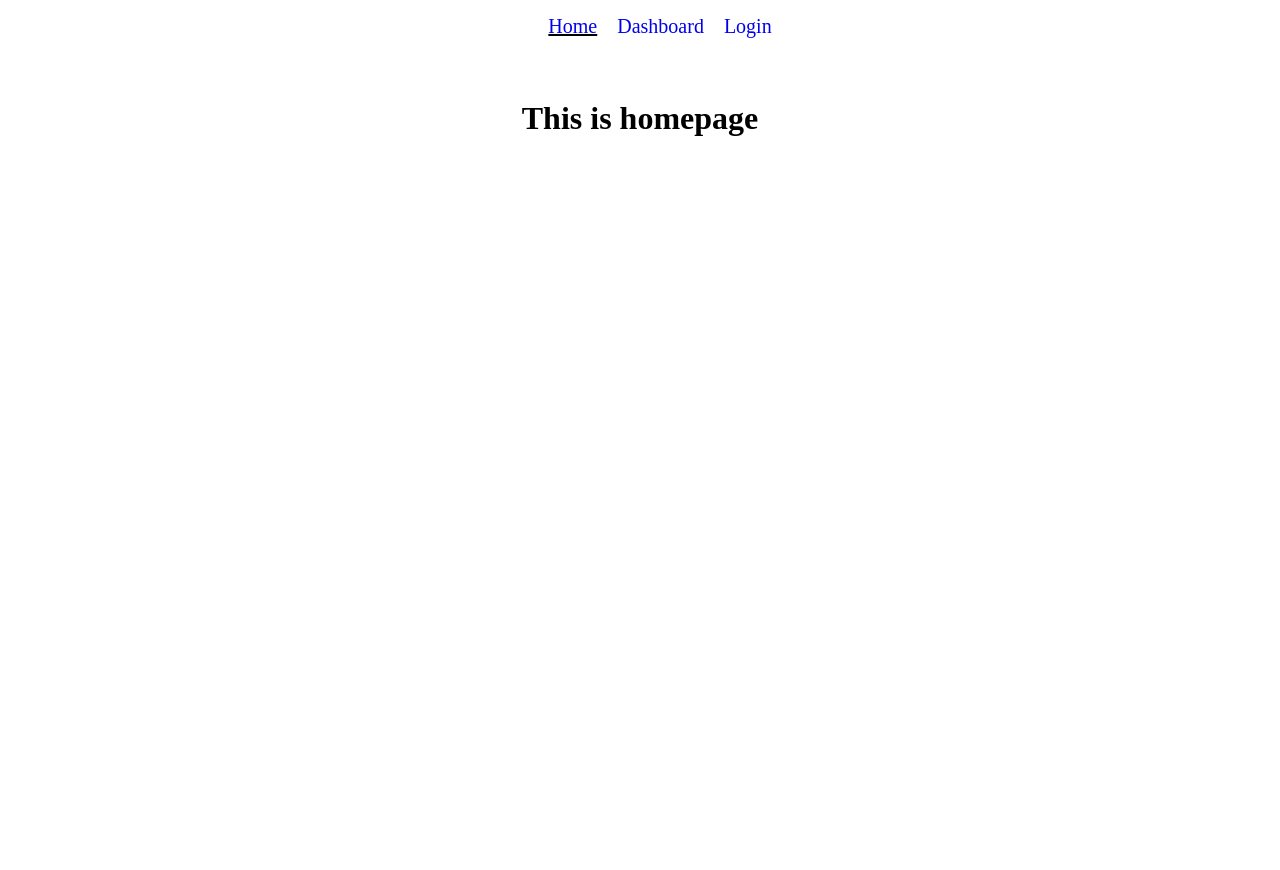
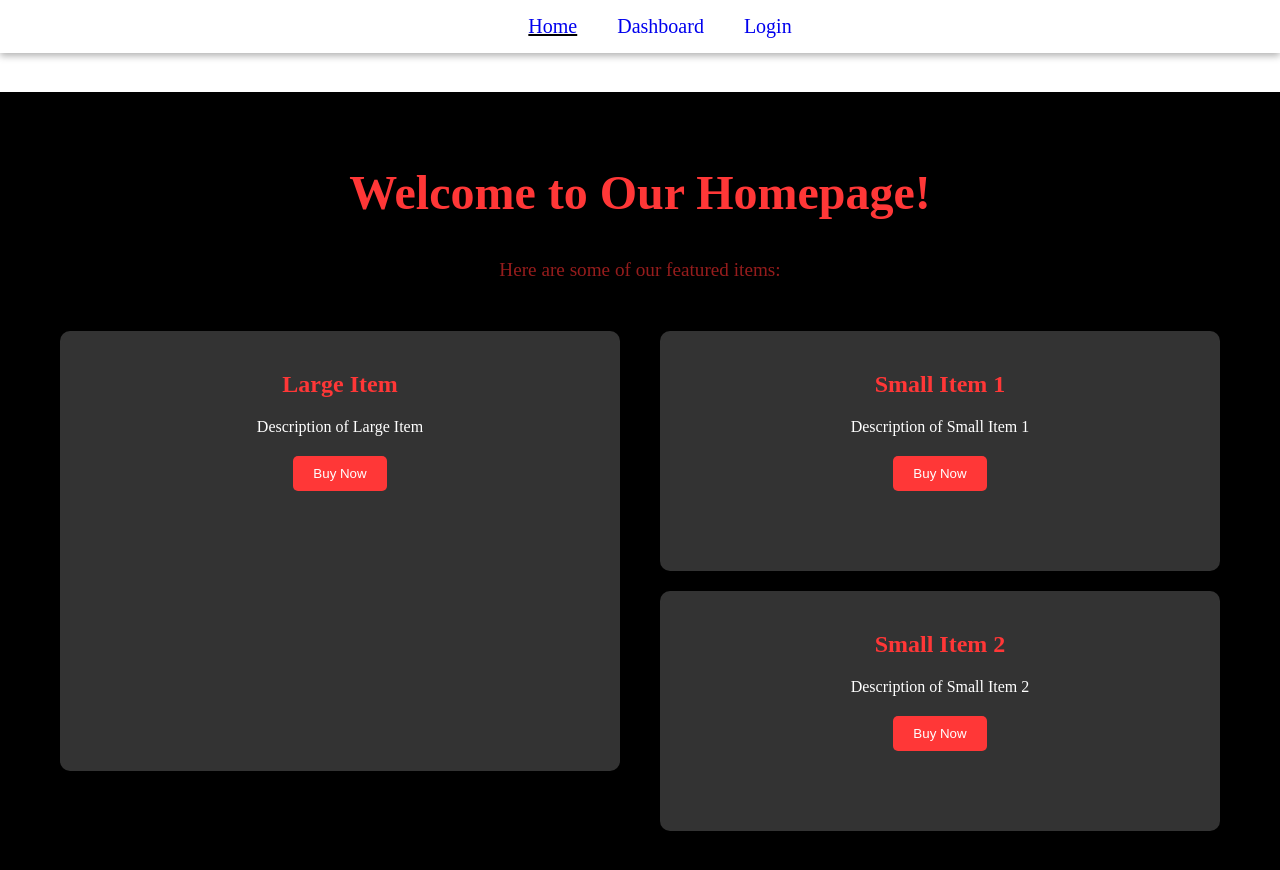
Before and after one commit to kazi-kamruddin/GUNNERS, a React (Vite) app: page / in a window 1280 px wide. Shown: the top 870 px of the page. Before the commit the page ends 800 px from the top, so only its background shows below. Built offline with nearby package versions, Linux system fonts and the light colour scheme; the HTML template or start-up script is replaced by a standard one.

Commit message:
basic home layout

```diff
--- a/src/index.css
+++ b/src/index.css
@@ -1,36 +1,46 @@
-.btn{
+/* Add this to make the navigation panel stay on top */
+.nav-main-div {
+    position: fixed;
+    top: 0;
+    left: 0;
+    width: 100%;
+    z-index: 50; /* Add this to ensure the nav panel stays on top of other elements */
+    display: flex;
+    justify-content: center;
+    padding: 15px 0 15px 0;
+    background-color: #fff; /* Add a background color to the nav panel */
+    box-shadow: 0 3px 7px rgba(0, 0, 0, 0.3); /* Add a subtle shadow to the nav panel */
+  }
+
+  /* Update the body padding to account for the nav panel height */
+  body {
+    padding-top: 0; /* Adjust this value to match the height of the nav panel */
+  }
+
+  /* Your existing styles */
+  .btn {
     background-color: chocolate;
     border-radius: 5px;
     font-size: larger;
-    padding: 10px 8px;
+    padding: 10px;
     color: white;
     transition: all 0.2s ease-in-out;
   }
 
-.btn:hover{
+  .btn:hover {
     color: black;
     background-color: goldenrod;
-}
-
-.nav-main-div{
-    position: fixed;
-    top: 0;
-    left: 0;
-    width: 100%;
-    display: flex;
-    justify-content: center;
-    padding: 15px 0 15px 0;
   }
 
   .nav-ul {
     margin: 0 auto;
     display: flex;
     font-size: 20px;
-    gap: 20px;
-    list-style-type: none
+    gap: 40px;
+    list-style-type: none;
   }
 
-.nav-item > *{
+  .nav-item > * {
     text-decoration: none;
   }
 
--- a/src/pages/Homepage.jsx
+++ b/src/pages/Homepage.jsx
@@ -1,9 +1,32 @@
 import React from "react";
+import "./homePage/homeStyle.css";
 
 const Homepage = () => {
   return (
-    <div style={{ textAlign: "center" }}>
-      <h1>This is homepage</h1>
+    <div className="home-body">
+      <h1 className="home-h1">Welcome to Our Homepage!</h1>
+      <p className="home-p">Here are some of our featured items:</p>
+      <div className="home-item-container">
+        <div className="home-column">
+          <div className="home-item home-item-large">
+            <h2 className="home-item-h2">Large Item</h2>
+            <p className="home-item-p">Description of Large Item</p>
+            <button className="home-item-button">Buy Now</button>
+          </div>
+        </div>
+        <div className="home-column">
+          <div className="home-item home-item-small">
+            <h2 className="home-item-h2">Small Item 1</h2>
+            <p className="home-item-p">Description of Small Item 1</p>
+            <button className="home-item-button">Buy Now</button>
+          </div>
+          <div className="home-item home-item-small">
+            <h2 className="home-item-h2">Small Item 2</h2>
+            <p className="home-item-p">Description of Small Item 2</p>
+            <button className="home-item-button">Buy Now</button>
+          </div>
+        </div>
+      </div>
     </div>
   );
 };
--- /dev/null
+++ b/src/pages/homePage/homeStyle.css
@@ -0,0 +1,80 @@
+.home-body {
+    padding-top: 110px;
+    background-color: #000; /* Black background */
+    min-height: 100vh; /* Make the background cover the full height */
+    display: flex;
+    flex-direction: column;
+    align-items: center; /* Center align items */
+    justify-content: center; /* Center align content */
+    padding: 10px;
+    margin: -8px;
+  }
+/*
+  .home-body h1,
+.home-body p {
+  margin-top: 0;
+} */
+
+  .home-h1 {
+    font-size: 3rem;
+    margin-bottom: 20px;
+    color: #FF3737;
+    text-align: center;
+  }
+
+  .home-p {
+    font-size: 1.2rem;
+    margin-bottom: 30px;
+    color: #951c1c;
+    text-align: center;
+  }
+
+  .home-item-container {
+    display: flex;
+    flex-wrap: wrap;
+    justify-content: space-between;
+    width: 100%;
+    max-width: 1200px;
+    margin: 0 auto;
+  }
+
+  .home-column {
+    flex: 1;
+    margin: 20px;
+  }
+
+  .home-item {
+    background-color: #333;
+    padding: 20px;
+    border-radius: 10px;
+  }
+
+  .home-item-large {
+    height: 400px;
+  }
+
+  .home-item-small {
+    height: 200px;
+    margin-bottom: 20px;
+  }
+
+  .home-item h2 {
+    color: #FF3737;
+    text-align: center;
+  }
+
+  .home-item p {
+    color: #fff;
+    text-align: center;
+  }
+
+  .home-item button {
+    background-color: #FF3737;
+    color: white;
+    padding: 10px 20px;
+    border: none;
+    border-radius: 5px;
+    cursor: pointer;
+    display: block;
+    margin: 20px auto;
+  }
```
Lines whose indentation alone changed are shown as unchanged.
